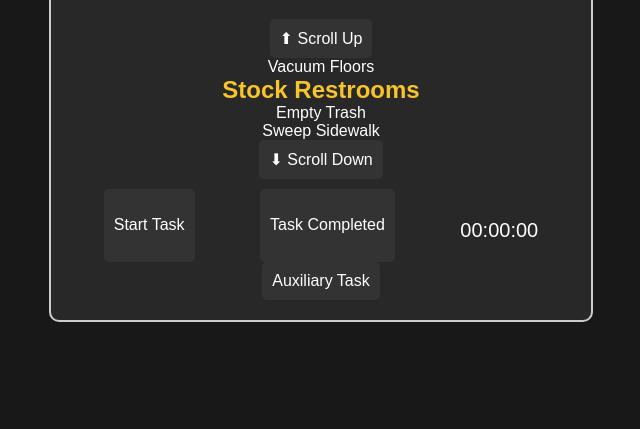
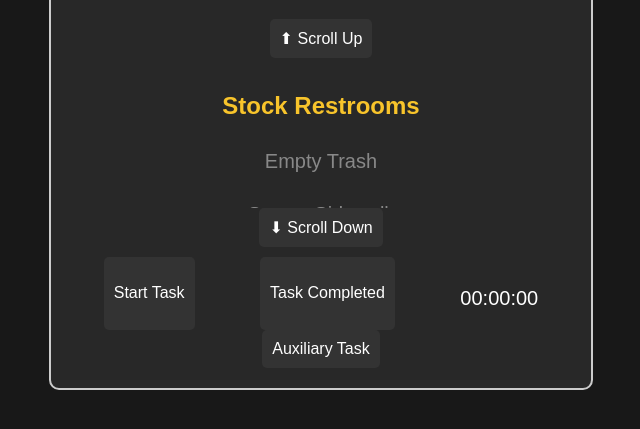
Before and after one commit to t3nant/super-duper-invention, a plain HTML site: page index.html in a window 1280 px wide. Shown: the part 133-562 px from the top of the page, without its empty margins (319-959 px from the left). Drawn offline with Linux system fonts and the light colour scheme; a web font is replaced by a local one.

Commit message:
Update styles.css

```diff
--- a/styles.css
+++ b/styles.css
@@ -14,11 +14,26 @@ body {
     background: #282828;
 }
 
-.task-view {
+.carousel {
     display: flex;
     flex-direction: column;
     align-items: center;
-    margin-bottom: 20px;
+}
+
+.task-list {
+    width: 300px;
+    height: 150px;
+    overflow: hidden;
+    display: flex;
+    flex-direction: column;
+    justify-content: center;
+}
+
+.task-item {
+    padding: 15px;
+    font-size: 20px;
+    color: #888;
+    transition: all 0.3s ease-in-out;
 }
 
 .highlighted-task {
```
